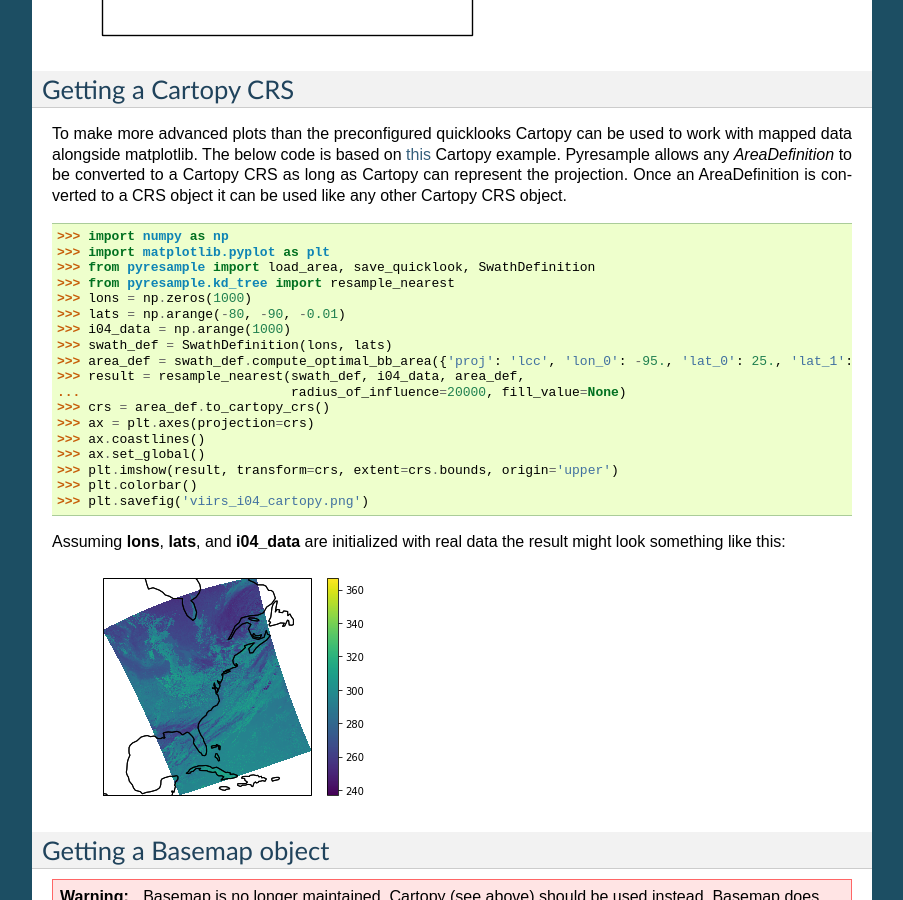
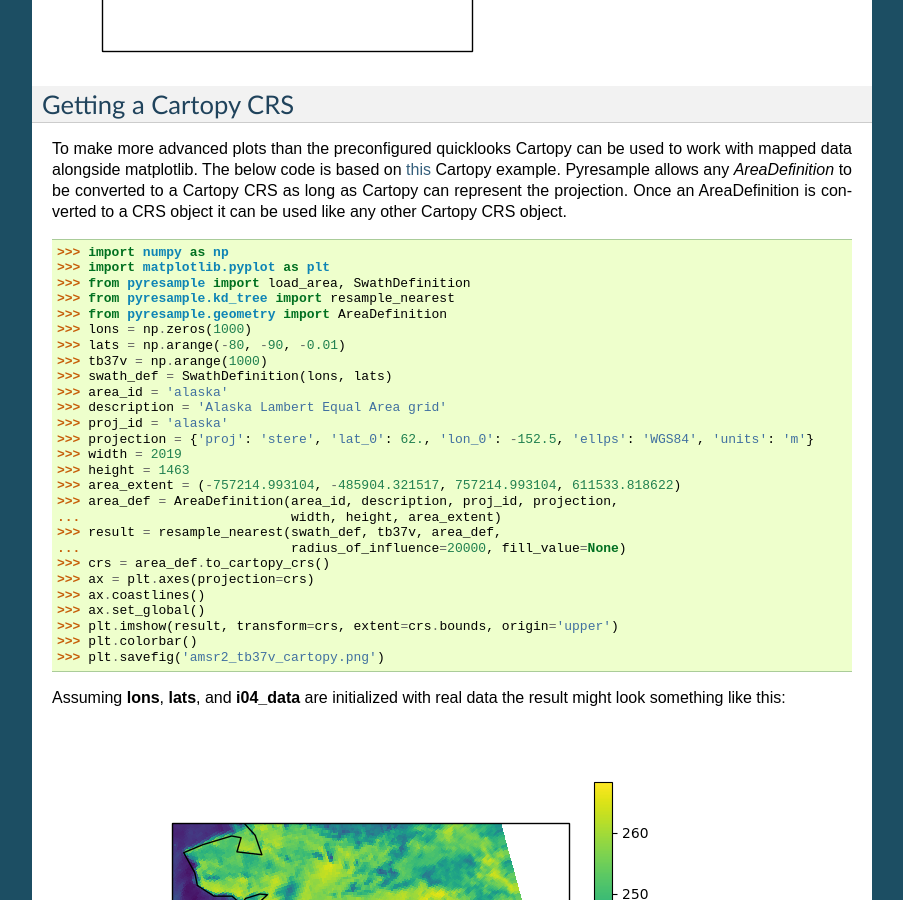
Before and after one commit to pytroll/pyresample, a Sphinx documentation site: the page built from docs/source/plot.rst, in a window 1280 px wide and 900 px high, scrolled down 3094 px. Shown: the whole window, without its empty margins (198-1101 px from the left). Built offline with Sphinx 7.4.7, drawn with Linux system fonts in a browser that asks for light colours; some of the changed text lies outside the part shown.

Commit message:
Fix all cartopy examples
Signed-off-by: Adam Dybbroe <Adam.Dybbroe@smhi.se>

```diff
--- a/docs/source/plot.rst
+++ b/docs/source/plot.rst
@@ -24,6 +24,7 @@ supported by Satpy_. All you need are a set of geo-referenced values
 First we read in the data with Satpy_:
 
  >>> from satpy.scene import Scene
+ >>> from glob import glob
  >>> SCENE_FILES = glob("./GW1AM2_20191122????_156*h5")
  >>> scn = Scene(reader='amsr2_l1b', filenames=SCENE_FILES)
  >>> scn.load(["btemp_36.5v"])
@@ -76,6 +77,8 @@ Assuming the file **areas.yaml** has the following area definition:
 
 **Example usage:**
 
+.. doctest::
+
  >>> import numpy as np
  >>> from pyresample import load_area, save_quicklook, SwathDefinition
  >>> from pyresample.kd_tree import resample_nearest
@@ -120,6 +123,8 @@ the following area definition for an ortho projection area:
 
 **Example usage:**
 
+.. doctest::
+
  >>> import numpy as np
  >>> from pyresample import load_area, save_quicklook, SwathDefinition
  >>> from pyresample.kd_tree import resample_nearest
@@ -150,16 +155,27 @@ Cartopy CRS as long as Cartopy can represent the projection. Once an
 AreaDefinition is converted to a CRS object it can be used like any other
 Cartopy CRS object.
 
+.. doctest::
+
  >>> import numpy as np
  >>> import matplotlib.pyplot as plt
- >>> from pyresample import load_area, save_quicklook, SwathDefinition
+ >>> from pyresample import load_area, SwathDefinition
  >>> from pyresample.kd_tree import resample_nearest
+ >>> from pyresample.geometry import AreaDefinition
  >>> lons = np.zeros(1000)
  >>> lats = np.arange(-80, -90, -0.01)
- >>> i04_data = np.arange(1000)
+ >>> tb37v = np.arange(1000)
  >>> swath_def = SwathDefinition(lons, lats)
- >>> area_def = swath_def.compute_optimal_bb_area({'proj': 'lcc', 'lon_0': -95., 'lat_0': 25., 'lat_1': 25., 'lat_2': 25.})
- >>> result = resample_nearest(swath_def, i04_data, area_def,
+ >>> area_id = 'alaska'
+ >>> description = 'Alaska Lambert Equal Area grid'
+ >>> proj_id = 'alaska'
+ >>> projection = {'proj': 'stere', 'lat_0': 62., 'lon_0': -152.5, 'ellps': 'WGS84', 'units': 'm'}
+ >>> width = 2019
+ >>> height = 1463
+ >>> area_extent = (-757214.993104, -485904.321517, 757214.993104, 611533.818622)
+ >>> area_def = AreaDefinition(area_id, description, proj_id, projection,
+ ...                           width, height, area_extent)
+ >>> result = resample_nearest(swath_def, tb37v, area_def,
  ...                           radius_of_influence=20000, fill_value=None)
  >>> crs = area_def.to_cartopy_crs()
  >>> ax = plt.axes(projection=crs)
@@ -167,12 +183,12 @@ Cartopy CRS object.
  >>> ax.set_global()
  >>> plt.imshow(result, transform=crs, extent=crs.bounds, origin='upper')
  >>> plt.colorbar()
- >>> plt.savefig('viirs_i04_cartopy.png')
+ >>> plt.savefig('amsr2_tb37v_cartopy.png')
 
 Assuming **lons**, **lats**, and **i04_data** are initialized with real data
 the result might look something like this:
 
-  .. image:: _static/images/viirs_i04_cartopy.png
+  .. image:: _static/images/amsr2_tb37v_cartopy.png
 
 Getting a Basemap object
 ------------------------
@@ -208,10 +224,12 @@ the previous examples the result might look something like this:
 
   .. image:: _static/images/tb37v_bmng.png
 
-Any keyword arguments (not concerning the projection) passed to **plot.area_def2basemap** will be passed
-directly to the Basemap initialization.
+Any keyword arguments (not concerning the projection) passed to
+**plot.area_def2basemap** will be passed directly to the Basemap
+initialization.
 
-For more information on how to plot with Basemap please refer to the Basemap and matplotlib documentation.
+For more information on how to plot with Basemap please refer to the Basemap
+and matplotlib documentation.
 
 
 Adding background maps with Cartopy
@@ -225,6 +243,8 @@ The above image can be generated using Cartopy instead by utilizing the method `
 
 **Example usage:**
 
+.. doctest::
+
  >>> import numpy as np
  >>> import matplotlib.pyplot as plt
  >>> from pyresample import load_area, save_quicklook, area_def2basemap, SwathDefinition
```
Also changed, not shown: other parts of docs/source/plot.rst (+8 -6 lines), docs/source/_static/images/amsr2_tb37v_cartopy.png (added).
